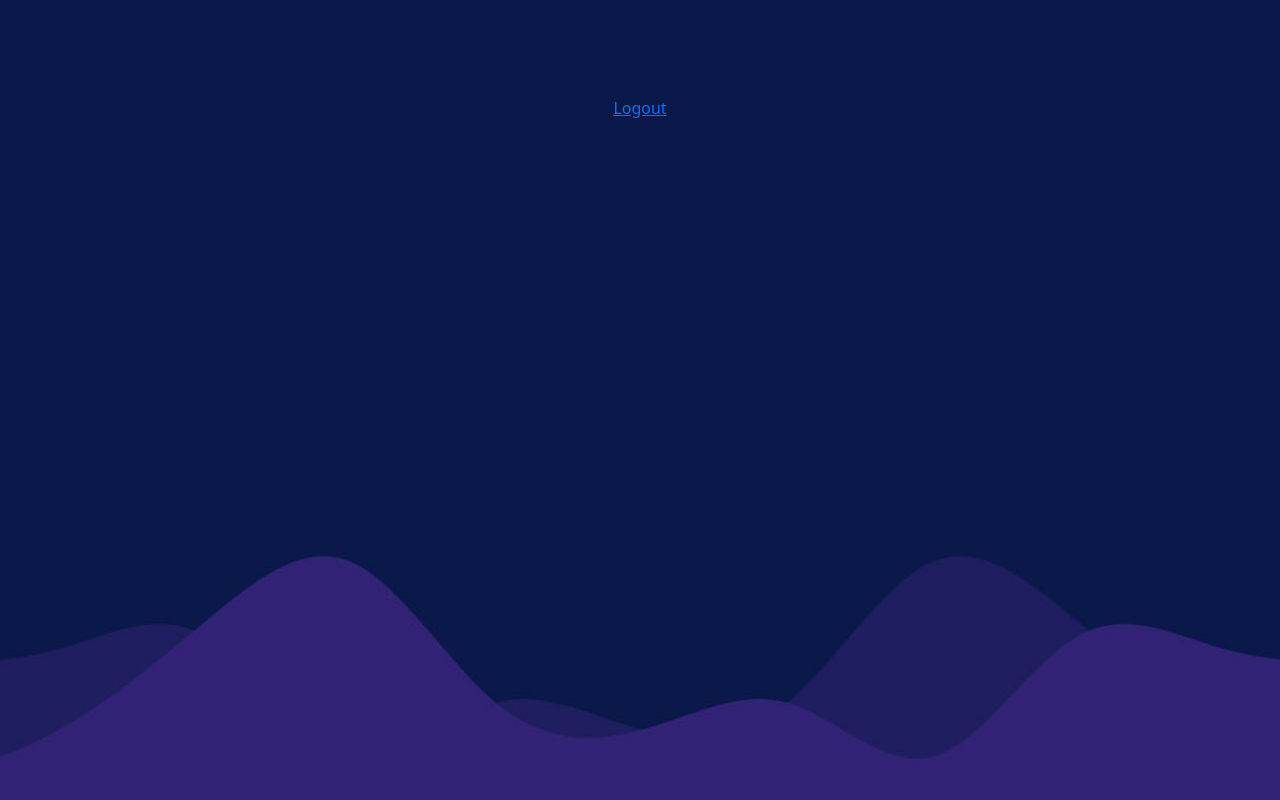
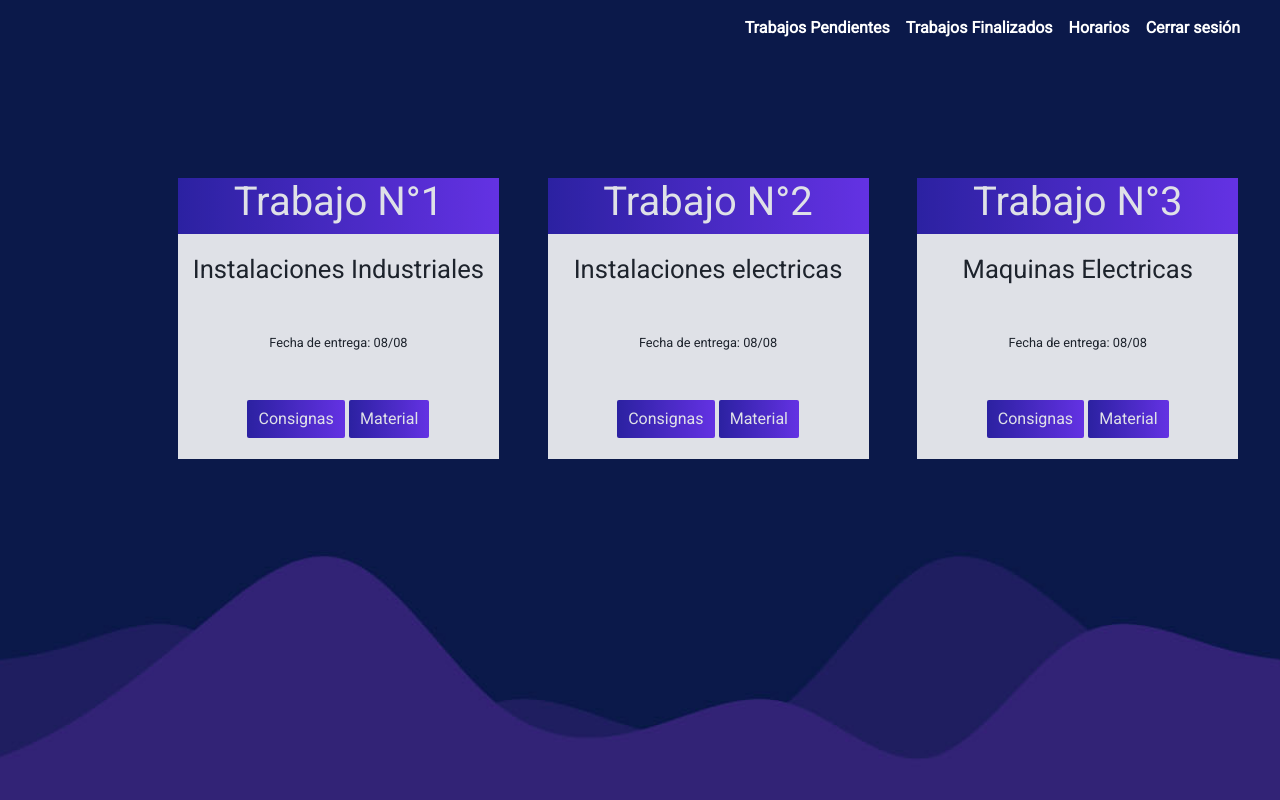
Before and after one commit to Franper02/Tareas-webapp, a Django app: page / in a window 1280 px wide. Run offline with Django 3.2, Linux system fonts and the light colour scheme; a user stored in the database is signed in; some libraries are stand-ins or nearby versions.

Commit message:
Added an indexlayout and created the task 'cards' in the index.html

```diff
--- /dev/null
+++ b/accounts/static/usuario/index.css
@@ -0,0 +1,137 @@
+@import url("https://fonts.googleapis.com/css2?family=Roboto");
+
+* {
+  margin: 0;
+  padding: 0;
+}
+
+html {
+  background: url("/static/usuario/bg.jpg") no-repeat center center fixed;
+  -webkit-background-size: cover;
+  -moz-background-size: cover;
+  -o-background-size: cover;
+  background-size: cover;
+}
+
+body {
+  font-family: "Roboto", sans-serif;
+  font-weight: bold;
+  background: transparent;
+  width: 95%;
+  margin-left: auto;
+  margin-right: auto;
+}
+
+.navbar-nav,
+.navbar-toggler,
+.nav-item {
+  margin-left: auto !important;
+  animation: FallDown 0.5s linear !important;
+}
+
+.bg-light {
+  background-color: transparent !important;
+}
+
+.nav-link {
+  text-decoration: none !important;
+  color: white !important;
+  font-family: "Roboto", sans-serif !important;
+  font-weight: bold !important;
+}
+
+@keyframes FallDown {
+  100% {
+    transform: translateY(0);
+  }
+  0%,
+  10% {
+    transform: translateY(-300px);
+  }
+}
+
+.tarjeta-contenedor {
+  margin: 10%;
+  display: flex;
+  flex-direction: row;
+  justify-content: space-evenly;
+  animation: FallDown 0.5s linear !important;
+}
+
+.tarjeta {
+  display: flex;
+  flex-direction: column;
+  background-color: white;
+  min-width: 33%;
+  min-height: 33%;
+  margin: 0 2.5%;
+  text-align: center;
+  transition: all 0.2s ease-in-out;
+  opacity: 87%;
+}
+
+.tarjeta:hover {
+  transform: scale(1.1);
+  opacity: 100%;
+}
+
+.materia,
+.entrega,
+.botones {
+  padding: 4% 0;
+}
+
+.tarjeta div {
+  margin: 2.5% 2.5%;
+}
+
+.title {
+  text-align: center;
+  color: white;
+  margin: 0px !important;
+  background: linear-gradient(to right, #3123af, #7236fb);
+}
+
+.materia h3 {
+  font-size: 2vw;
+}
+
+.entrega h3 {
+  font-size: 1vw;
+}
+
+.boton {
+  background: linear-gradient(to right, #3123af, #7236fb);
+  border: none;
+  color: #fff;
+  border-radius: 2px;
+  height: 3vw;
+  min-width: 3.95vw;
+  text-align: center;
+  padding: 0 0.87vw;
+}
+
+@media (max-width: 992px) {
+  .tarjeta-contenedor {
+    flex-direction: column;
+  }
+  .tarjeta {
+    margin-bottom: 6vw;
+  }
+
+  .materia h3 {
+    font-size: 5vw;
+  }
+  .entrega h3 {
+    font-size: 3vw;
+  }
+
+  .boton {
+    height: 9vw;
+    width: 20vw;
+  }
+
+  .boton a {
+    font-size: 3vw;
+  }
+}
--- a/accounts/templates/usuario/index.html
+++ b/accounts/templates/usuario/index.html
@@ -1,6 +1,76 @@
-{% extends "usuario/layout.html" %}
+{% extends "usuario/indexlayout.html" %}
+
+{% load static %}
+
+{block titile} Trabajos Pendientes {endblock}
+
+{% block css %}
+<link rel="stylesheet" href="{% static 'usuario/index.css' %}">
+{% endblock %}
 
 {% block body%}
-<a href="{% url 'acc:logout' %}">Logout</a>
+<div class="tarjeta-contenedor">
+  <div class="tarjeta">
+    <div class="title">
+      <h1>Trabajo N°1</h1>
+    </div>
+    <div class="materia">
+      <h3>Instalaciones Industriales</h3>
+    </div>
+    <div class="entrega">
+      <h3>Fecha de entrega: 08/08</h3>
+    </div>
+    <div class="botones">
+      <button type="button" class="boton">
+        <a>Consignas</a>
+      </button>
+      <button type="button" class="boton">
+        <a>Material</a>
+      </button>
+    </div>
+  </div>
+
+  <div class="tarjeta">
+    <div class="title">
+      <h1>Trabajo N°2</h1>
+    </div>
+    <div class="materia">
+      <h3>Instalaciones electricas</h3>
+    </div>
+    <div class="entrega">
+      <h3>Fecha de entrega: 08/08</h3>
+    </div>
+    <div class="botones">
+      <button type="button" class="boton">
+        <a>Consignas</a>
+      </button>
+      <button type="button" class="boton">
+        <a>Material</a>
+      </button>
+    </div>
+  </div>
+
+  <div class="tarjeta">
+    <div class="title">
+      <h1>Trabajo N°3</h1>
+    </div>
+    <div class="materia">
+      <h3>Maquinas Electricas</h3>
+    </div>
+    <div class="entrega">
+      <h3>Fecha de entrega: 08/08</h3>
+    </div>
+    <div class="botones">
+      <button type="button" class="boton">
+        <a>Consignas</a>
+      </button>
+      <button type="button" class="boton">
+        <a>Material</a>
+      </button>
+    </div>
+
+  </div>
+</div>
+
 
 {% endblock %}
--- /dev/null
+++ b/accounts/templates/usuario/indexlayout.html
@@ -0,0 +1,49 @@
+{% load static %}
+<!DOCTYPE html>
+
+<html lang ="es">
+    <head>
+        <title>{% block title %}{% endblock %}</title>
+        <meta name="viewport" content="width=device-width, initial-scale=1, shrink-to-fit=no">
+        <link href="https://cdn.jsdelivr.net/npm/bootstrap@5.0.2/dist/css/bootstrap.min.css" rel="stylesheet" integrity="sha384-EVSTQN3/azprG1Anm3QDgpJLIm9Nao0Yz1ztcQTwFspd3yD65VohhpuuCOmLASjC" crossorigin="anonymous">
+        <link href="{% static 'usuario/index.css' %}" rel="stylesheet">
+        {% block css %}{% endblock %}
+    </head>
+    <body>
+
+        <nav class="navbar navbar-expand-lg navbar-dark">
+            <button class="navbar-toggler" type="button" data-toggle="collapse" data-target="#navbarNav" aria-controls="navbarNav" aria-expanded="false" aria-label="Toggle navigation">
+                <span class="navbar-toggler-icon"></span>
+            </button>
+            <div class="collapse navbar-collapse" id="navbarNav">
+                <ul class="navbar-nav ml-auto">
+                <li class="nav-item active">
+                    <a class="nav-link" href="#">Trabajos Pendientes</span></a>
+                </li>
+                <li class="nav-item">
+                    <a class="nav-link" href="#">Trabajos Finalizados</a>
+                </li>
+                <li class="nav-item">
+                    <a class="nav-link" href="#">Horarios</a>
+                </li>
+                <li class="nav-item">
+                    <a class="nav-link" href="{% url 'acc:logout' %}">Cerrar sesión</a>
+                </li>
+                </ul>
+            </div>
+        </nav>
+
+
+
+
+
+        {% block body %}
+        {% endblock %}
+
+
+        <script src="https://code.jquery.com/jquery-3.2.1.slim.min.js" integrity="sha384-KJ3o2DKtIkvYIK3UENzmM7KCkRr/rE9/Qpg6aAZGJwFDMVNA/GpGFF93hXpG5KkN" crossorigin="anonymous"></script>
+        <script src="https://cdnjs.cloudflare.com/ajax/libs/popper.js/1.12.9/umd/popper.min.js" integrity="sha384-ApNbgh9B+Y1QKtv3Rn7W3mgPxhU9K/ScQsAP7hUibX39j7fakFPskvXusvfa0b4Q" crossorigin="anonymous"></script>
+        <script src="https://maxcdn.bootstrapcdn.com/bootstrap/4.0.0/js/bootstrap.min.js" integrity="sha384-JZR6Spejh4U02d8jOt6vLEHfe/JQGiRRSQQxSfFWpi1MquVdAyjUar5+76PVCmYl" crossorigin="anonymous"></script>
+    </body>
+
+</html>
--- a/accounts/templates/usuario/layout.html
+++ b/accounts/templates/usuario/layout.html
@@ -4,6 +4,7 @@
 <html lang ="es">
     <head>
         <title>{% block title %}{% endblock %}</title>
+        <meta name="viewport" content="width=device-width, initial-scale=1, shrink-to-fit=no">
         <link href="https://cdn.jsdelivr.net/npm/bootstrap@5.0.2/dist/css/bootstrap.min.css" rel="stylesheet" integrity="sha384-EVSTQN3/azprG1Anm3QDgpJLIm9Nao0Yz1ztcQTwFspd3yD65VohhpuuCOmLASjC" crossorigin="anonymous">
         <link href="{% static 'usuario/styles.css' %}" rel="stylesheet">
         {% block css %}{% endblock %}
```
Also changed, not shown: db.sqlite3.
